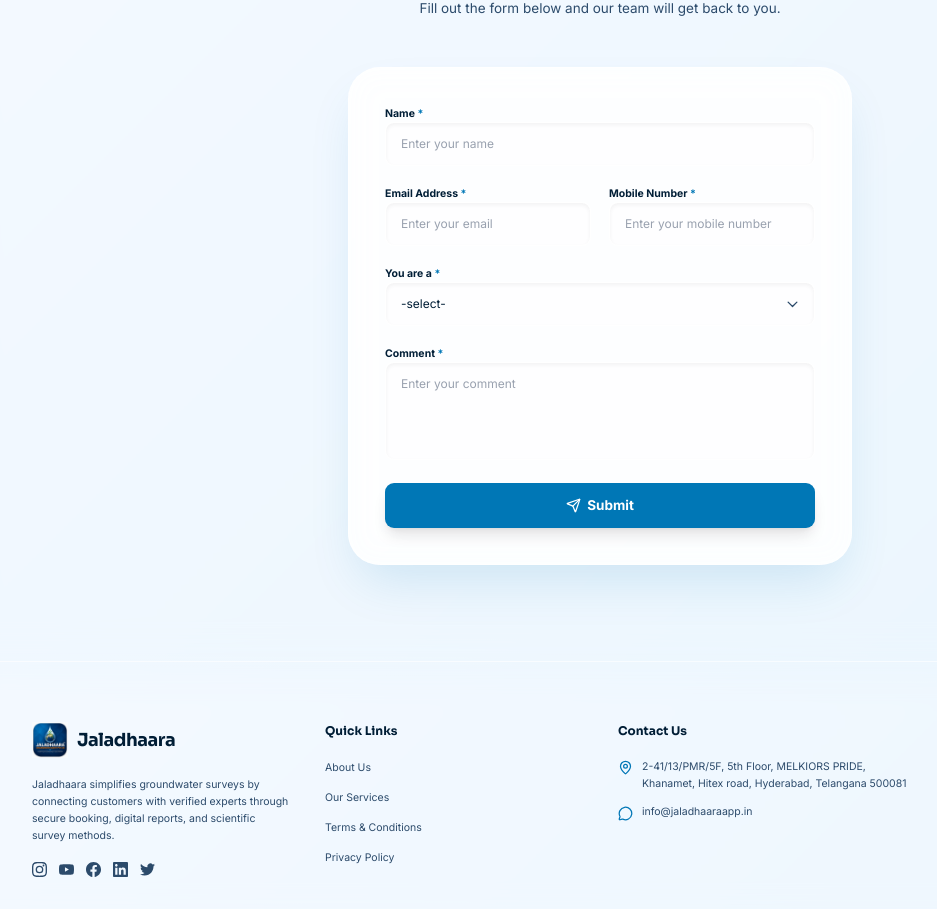
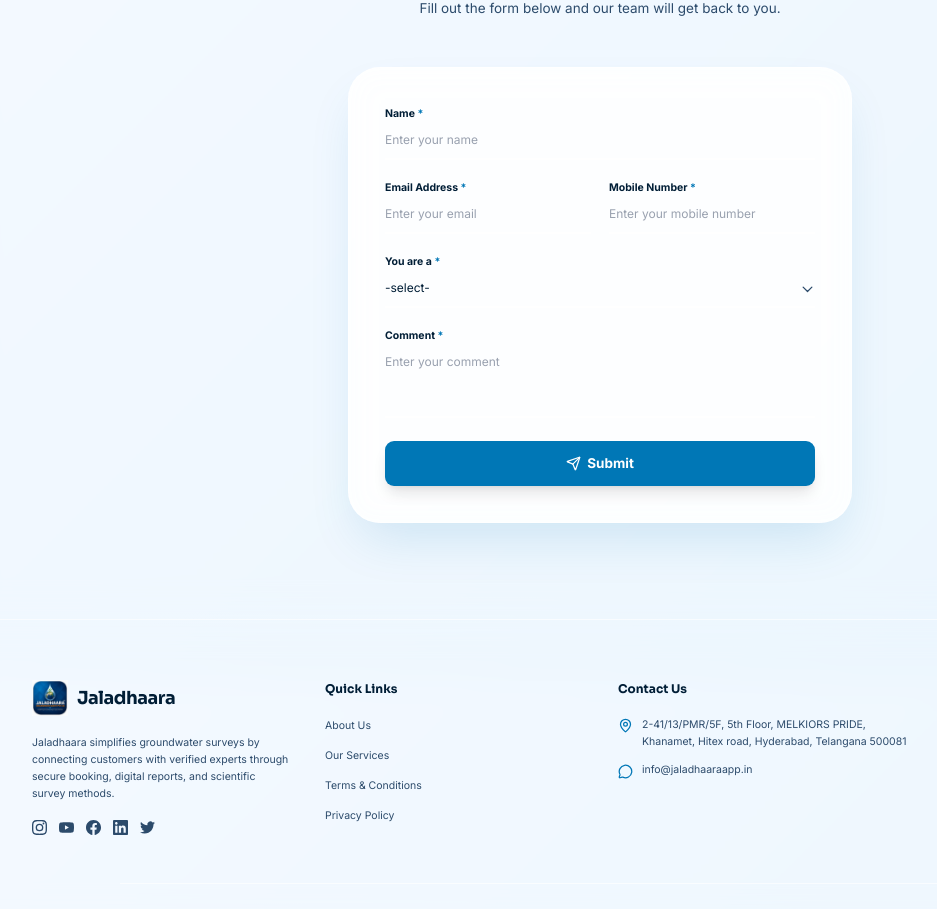
Before and after one commit to riturajsinghchouhan/jaladhaara-landing-page, a React (Vite) app: page / in a window 1280 px wide. Shown: the part 6519-7428 px from the top of the page, without its empty margins (40-977 px from the left). Built offline with nearby package versions, Linux system fonts and the light colour scheme.

Commit message:
feat: initialize landing page with smooth scrolling, FAQ component, and hero section content

```diff
--- a/src/App.jsx
+++ b/src/App.jsx
@@ -177,19 +177,25 @@ function App() {
       (entries) => {
         entries.forEach((entry) => {
           if (entry.isIntersecting) {
-            entry.target.classList.add('animate-fade-up');
+            entry.target.classList.add('is-visible');
             observer.unobserve(entry.target);
           }
         });
       },
-      { threshold: 0.1 }
+      { threshold: 0.05, rootMargin: '0px 0px -50px 0px' }
     );
 
-    document.querySelectorAll('.reveal').forEach((el) => {
-      observer.observe(el);
-    });
+    // Wait a brief moment for the DOM to be fully ready (helpful for Lenis and React 18)
+    const timeoutId = setTimeout(() => {
+      document.querySelectorAll('.reveal').forEach((el) => {
+        observer.observe(el);
+      });
+    }, 100);
 
-    return () => observer.disconnect();
+    return () => {
+      clearTimeout(timeoutId);
+      observer.disconnect();
+    };
   }, []);
 
   return (
@@ -608,8 +614,8 @@ function App() {
       {/* CTA Banner / Reviews */}
       <section id="reviews" className="min-h-[auto] lg:min-h-screen py-12 sm:py-20 lg:py-32 px-4 sm:px-6 lg:px-16 xl:px-24 2xl:px-32 w-full relative overflow-hidden flex flex-col justify-center reveal">
         <div className="relative w-full rounded-3xl lg:rounded-[40px] overflow-hidden bg-[var(--color-bg)] border border-[var(--color-border)] p-8 sm:p-10 lg:p-16 grid lg:grid-cols-2 gap-6 sm:gap-10 lg:gap-12 items-center shadow-2xl shadow-[#0077B6]/15">
-          <div className="absolute inset-0 z-0">
-            <img src={heroBg} alt="Team Background" className="w-full h-full object-cover object-[75%_center] lg:object-center" />
+          <div className="absolute inset-0 z-0 bg-gradient-to-b from-[#7FCDFF] to-[#E2F2FC] sm:bg-none">
+            <img src={heroBg} alt="Team Background" className="w-full h-full object-cover object-[75%_center] lg:object-center opacity-0 sm:opacity-100 transition-opacity duration-300" />
           </div>
 
           <div className="relative z-10 bg-white/70 backdrop-blur-md p-5 sm:p-6 lg:p-8 rounded-3xl border border-white/50 shadow-xl shadow-black/5 max-w-sm lg:max-w-md">
@@ -697,29 +703,29 @@ function App() {
 
             <div className="space-y-2">
               <label htmlFor="name" className="text-sm font-bold text-[var(--color-text-primary)]">Name <span className="text-[var(--color-primary)]">*</span></label>
-              <input type="text" id="name" name="Name" required placeholder="Enter your name" className="w-full px-5 py-4 rounded-xl bg-white/60 border border-[var(--color-border)] focus:border-[var(--color-primary)] focus:ring-2 focus:ring-[var(--color-primary)]/20 outline-none transition-all placeholder:text-gray-400 text-[var(--color-text-primary)] shadow-inner" />
+              <input type="text" id="name" name="Name" required placeholder="Enter your name" className="w-full px-0 py-3 bg-transparent border-0 border-b-2 border-[var(--color-border)] focus:border-[var(--color-primary)] focus:ring-0 outline-none transition-all placeholder:text-gray-400 text-[var(--color-text-primary)]" />
             </div>
 
             <div className="grid grid-cols-1 sm:grid-cols-2 gap-5 sm:gap-6">
               <div className="space-y-2">
                 <label htmlFor="email" className="text-sm font-bold text-[var(--color-text-primary)]">Email Address <span className="text-[var(--color-primary)]">*</span></label>
-                <input type="email" id="email" name="Email" required placeholder="Enter your email" className="w-full px-5 py-4 rounded-xl bg-white/60 border border-[var(--color-border)] focus:border-[var(--color-primary)] focus:ring-2 focus:ring-[var(--color-primary)]/20 outline-none transition-all placeholder:text-gray-400 text-[var(--color-text-primary)] shadow-inner" />
+                <input type="email" id="email" name="Email" required placeholder="Enter your email" className="w-full px-0 py-3 bg-transparent border-0 border-b-2 border-[var(--color-border)] focus:border-[var(--color-primary)] focus:ring-0 outline-none transition-all placeholder:text-gray-400 text-[var(--color-text-primary)]" />
               </div>
               <div className="space-y-2">
                 <label htmlFor="mobile" className="text-sm font-bold text-[var(--color-text-primary)]">Mobile Number <span className="text-[var(--color-primary)]">*</span></label>
-                <input type="tel" id="mobile" name="Mobile" required placeholder="Enter your mobile number" className="w-full px-5 py-4 rounded-xl bg-white/60 border border-[var(--color-border)] focus:border-[var(--color-primary)] focus:ring-2 focus:ring-[var(--color-primary)]/20 outline-none transition-all placeholder:text-gray-400 text-[var(--color-text-primary)] shadow-inner" />
+                <input type="tel" id="mobile" name="Mobile" required placeholder="Enter your mobile number" className="w-full px-0 py-3 bg-transparent border-0 border-b-2 border-[var(--color-border)] focus:border-[var(--color-primary)] focus:ring-0 outline-none transition-all placeholder:text-gray-400 text-[var(--color-text-primary)]" />
               </div>
             </div>
 
             <div className="space-y-2">
               <label htmlFor="userType" className="text-sm font-bold text-[var(--color-text-primary)]">You are a <span className="text-[var(--color-primary)]">*</span></label>
               <div className="relative">
-                <select id="userType" name="UserType" required defaultValue="" className="w-full px-5 py-4 rounded-xl bg-white/60 border border-[var(--color-border)] focus:border-[var(--color-primary)] focus:ring-2 focus:ring-[var(--color-primary)]/20 outline-none transition-all appearance-none text-[var(--color-text-primary)] cursor-pointer shadow-inner">
+                <select id="userType" name="UserType" required defaultValue="" className="w-full px-0 py-3 bg-transparent border-0 border-b-2 border-[var(--color-border)] focus:border-[var(--color-primary)] focus:ring-0 outline-none transition-all appearance-none text-[var(--color-text-primary)] cursor-pointer">
                   <option value="" disabled>-select-</option>
                   <option value="Customer">Customer </option>
                   <option value="Expert">Expert</option>
                 </select>
-                <div className="absolute right-5 top-1/2 -translate-y-1/2 pointer-events-none">
+                <div className="absolute right-0 top-1/2 -translate-y-1/2 pointer-events-none">
                   <svg className="w-5 h-5 text-[var(--color-text-secondary)]" fill="none" stroke="currentColor" viewBox="0 0 24 24"><path strokeLinecap="round" strokeLinejoin="round" strokeWidth="2" d="M19 9l-7 7-7-7"></path></svg>
                 </div>
               </div>
@@ -727,7 +733,7 @@ function App() {
 
             <div className="space-y-2">
               <label htmlFor="comment" className="text-sm font-bold text-[var(--color-text-primary)]">Comment <span className="text-[var(--color-primary)]">*</span></label>
-              <textarea id="comment" name="Comment" required rows="4" placeholder="Enter your comment" className="w-full px-5 py-4 rounded-xl bg-white/60 border border-[var(--color-border)] focus:border-[var(--color-primary)] focus:ring-2 focus:ring-[var(--color-primary)]/20 outline-none transition-all placeholder:text-gray-400 text-[var(--color-text-primary)] resize-none shadow-inner"></textarea>
+              <textarea id="comment" name="Comment" required rows="3" placeholder="Enter your comment" className="w-full px-0 py-3 bg-transparent border-0 border-b-2 border-[var(--color-border)] focus:border-[var(--color-primary)] focus:ring-0 outline-none transition-all placeholder:text-gray-400 text-[var(--color-text-primary)] resize-none"></textarea>
             </div>
 
             <button type="submit" className="w-full py-4 mt-2 rounded-xl bg-[var(--color-primary)] text-white font-bold text-lg hover:bg-[var(--color-primary-hover)] transition-all shadow-lg hover:shadow-xl hover:-translate-y-1 flex items-center justify-center gap-2">
--- a/src/index.css
+++ b/src/index.css
@@ -179,4 +179,12 @@ h1, h2, h3, h4, h5, h6 {
 /* Scroll Reveal Animations */
 .reveal {
   opacity: 0;
+  transform: translateY(30px);
+  transition: opacity 0.8s cubic-bezier(0.16, 1, 0.3, 1), transform 0.8s cubic-bezier(0.16, 1, 0.3, 1);
+  will-change: opacity, transform;
 }
+
+.reveal.is-visible {
+  opacity: 1;
+  transform: translateY(0);
+}
```
